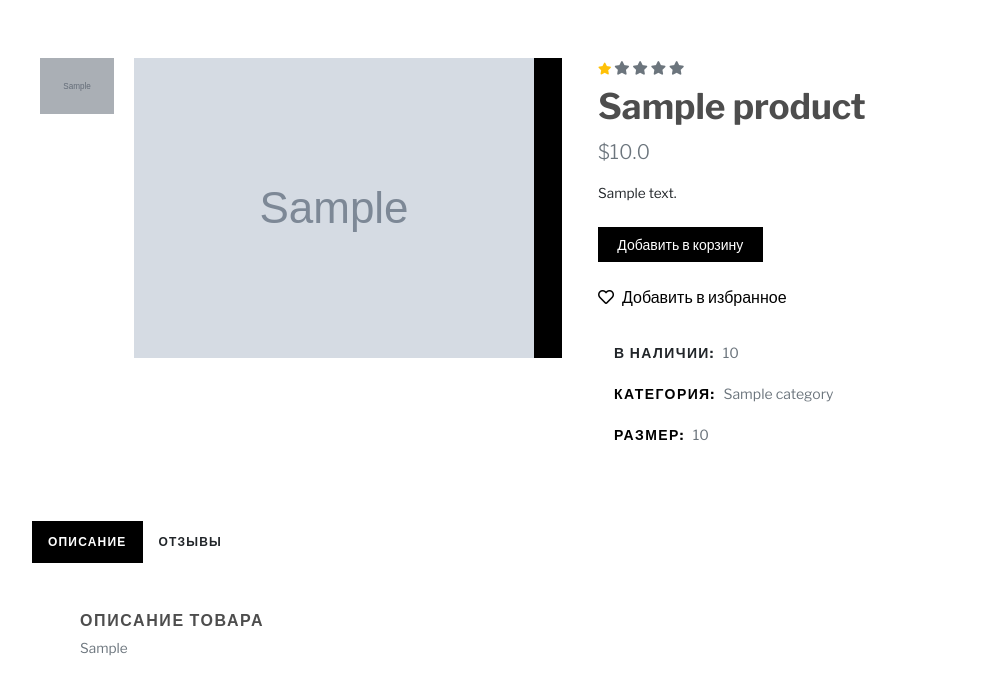
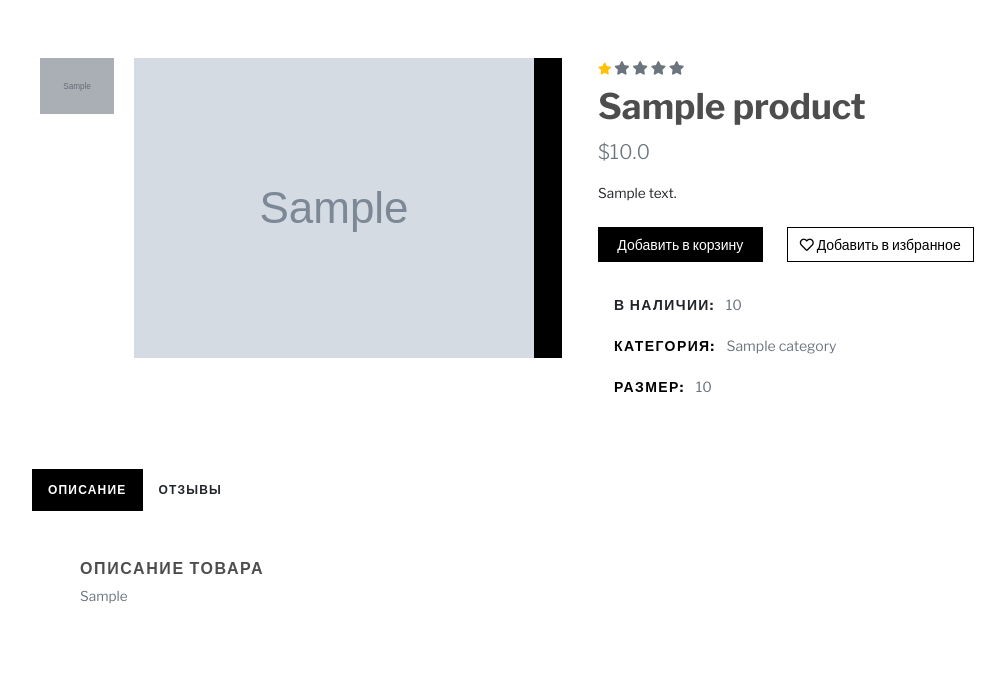
Before and after one commit to PsYcHo-DiSs/web_shop, a Django app: a page that uses shop/templates/shop/components/_product_details.html in a window 1280 px wide. Shown: the part 70-767 px from the top of the page, without its empty margins (54-1059 px from the left). Run offline with Django 5.2, Linux system fonts and the light colour scheme; tables that the repository leaves empty hold one stand-in row (values such as "Sample post"); grey boxes marked "Sample" are stand-in pictures; parts of the project's set-up code (start-up, migrations or seed data) failed here and were passed over; some libraries are stand-ins or nearby versions; some web fonts are replaced.

Commit message:
feat: copied favourite logics from product cards for add_favourite feature

```diff
--- a/shop/templates/shop/components/_product_details.html
+++ b/shop/templates/shop/components/_product_details.html
@@ -1,3 +1,4 @@
+{% load shop_tags %}
 <div class="col-lg-6">
     <ul class="list-inline mb-2 text-sm">
         {% if avg_grade %}
@@ -15,13 +16,44 @@
     <p class="text-sm mb-4">
         {{ product.description }}
     </p>
-	<div class="row align-items-stretch mb-4">
-		<div class="col-sm-4 pl-sm-0"><a class="btn btn-dark btn-sm btn-block h-100 d-flex align-items-center justify-content-center px-0" href="cart.html">Добавить в корзину</a></div>
+
+    {# БЛОК КНОПОК: корзина + избранное #}
+    <div class="mb-4">
+        <div class="row align-items-stretch">
+            <div class="col-sm-4 pl-sm-0">
+                <a class="btn btn-dark btn-sm btn-block h-100 d-flex align-items-center justify-content-center px-0" href="cart.html">Добавить в корзину</a>
             </div>
-	<a class="text-dark p-0 mb-4 d-inline-block" href="#!"><i class="far fa-heart me-2"></i>Добавить в избранное</a><br />
-	<ul class="list-unstyled small d-inline-block">
-		<li class="px-3 py-2 mb-1 bg-white"><strong class="text-uppercase">В наличии:</strong><span class="ms-2 text-muted">{{ product.quantity }}</span></li>
-		<li class="px-3 py-2 mb-1 bg-white text-muted"><strong class="text-uppercase text-dark">Категория:</strong><a class="reset-anchor ms-2" href="#!">{{ product.category }}</a></li>
-		<li class="px-3 py-2 mb-1 bg-white text-muted"><strong class="text-uppercase text-dark">Размер:</strong><a class="reset-anchor ms-2" href="#!">{{ product.size }}</a></li>
+            <div class="col-sm-auto mt-2 mt-sm-0">
+                {% if request.user.is_authenticated %}
+                    {% get_favourite_products request.user as fav_products %}
+                {% endif %}
+
+                {% if product in fav_products and request.user.is_authenticated %}
+                    <a class="btn btn-sm btn-outline-dark" href="{% url 'add_favourite' product.slug %}">
+                        <i class="fas far fa-heart" style="color:black"></i> Добавить в избранное
+                    </a>
+                {% else %}
+                    <a class="btn btn-sm btn-outline-dark" href="{% url 'add_favourite' product.slug %}">
+                        <i class="far fa-heart"></i> Добавить в избранное
+                    </a>
+                {% endif %}
+            </div>
+        </div>
+    </div>
+
+    {# ПАРАМЕТРЫ ТОВАРА: наличие, категория, размер #}
+    <ul class="list-unstyled small">
+        <li class="px-3 py-2 mb-1 bg-white">
+            <strong class="text-uppercase">В наличии:</strong>
+            <span class="ms-2 text-muted">{{ product.quantity }}</span>
+        </li>
+        <li class="px-3 py-2 mb-1 bg-white text-muted">
+            <strong class="text-uppercase text-dark">Категория:</strong>
+            <a class="reset-anchor ms-2" href="#!">{{ product.category }}</a>
+        </li>
+        <li class="px-3 py-2 mb-1 bg-white text-muted">
+            <strong class="text-uppercase text-dark">Размер:</strong>
+            <a class="reset-anchor ms-2" href="#!">{{ product.size }}</a>
+        </li>
     </ul>
 </div>
```
Lines whose indentation alone changed are shown as unchanged.
